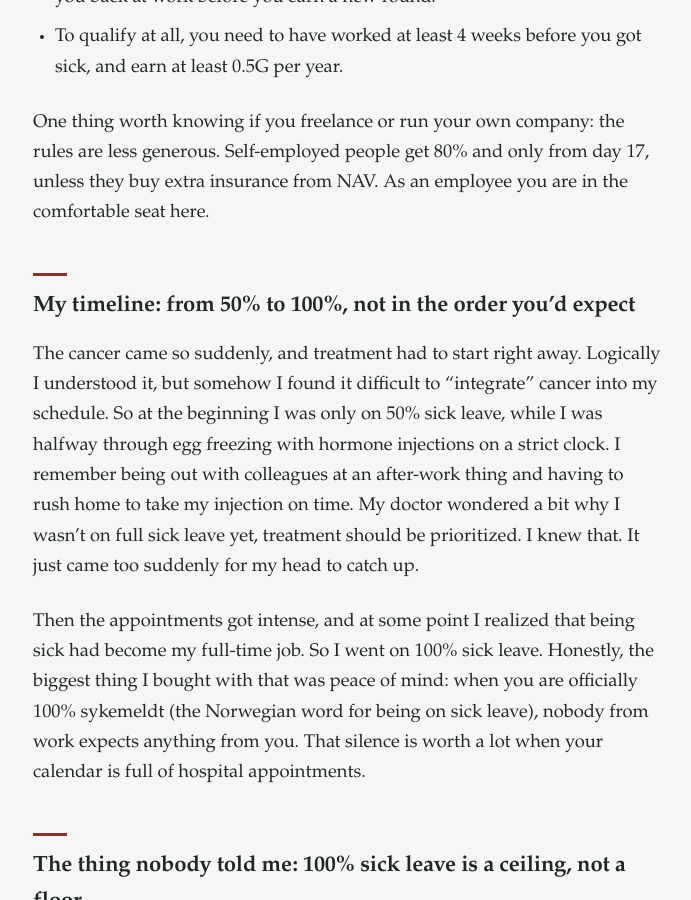
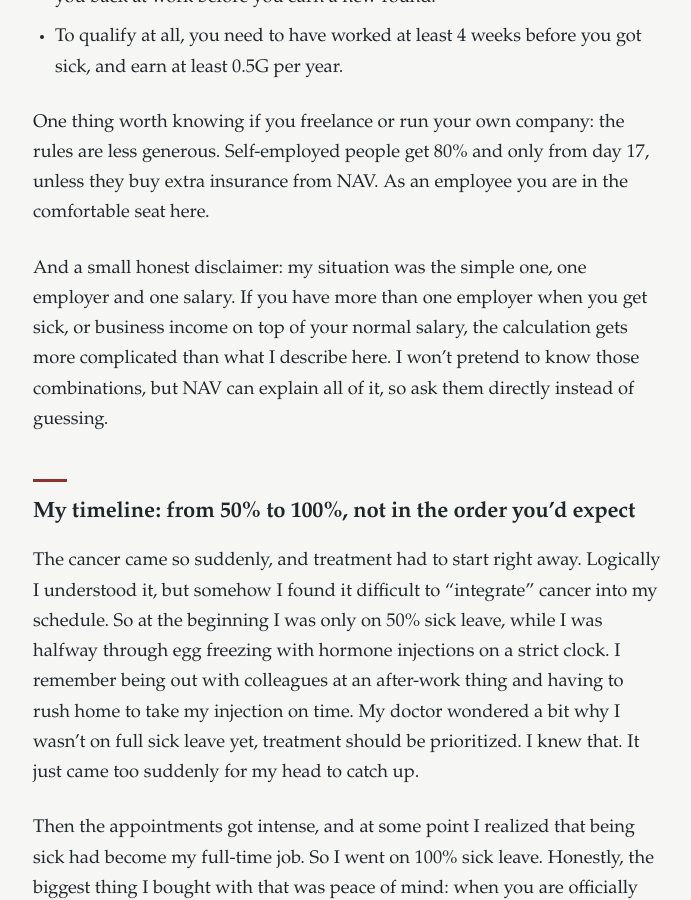
Before and after one commit to phuongnhu/norway-life-site, a Jekyll site: the page built from _posts/2026-07-08-sykepenger-how-sick-pay-works-in-norway.md, in a window 1280 px wide and 900 px high, scrolled down 1783 px. Shown: the whole window, without its empty margins (291-982 px from the left). Built offline with Jekyll 4.4.1, drawn with Linux system fonts in a browser that asks for light colours.

Commit message:
Sykepenger post: add caveat about multiple employers / business income
Co-Authored-By: Claude Fable 5 <noreply@anthropic.com>

```diff
--- a/_posts/2026-07-08-sykepenger-how-sick-pay-works-in-norway.md
+++ b/_posts/2026-07-08-sykepenger-how-sick-pay-works-in-norway.md
@@ -25,6 +25,8 @@ If you are employed in Norway and you get too sick to work, this is the deal:
 - To qualify at all, you need to have worked at least 4 weeks before you got sick, and earn at least 0.5G per year.
 
 One thing worth knowing if you freelance or run your own company: the rules are less generous. Self-employed people get 80% and only from day 17, unless they buy extra insurance from NAV. As an employee you are in the comfortable seat here.
+
+And a small honest disclaimer: my situation was the simple one, one employer and one salary. If you have more than one employer when you get sick, or business income on top of your normal salary, the calculation gets more complicated than what I describe here. I won't pretend to know those combinations, but NAV can explain all of it, so ask them directly instead of guessing.
 
 ### My timeline: from 50% to 100%, not in the order you'd expect
 
```
